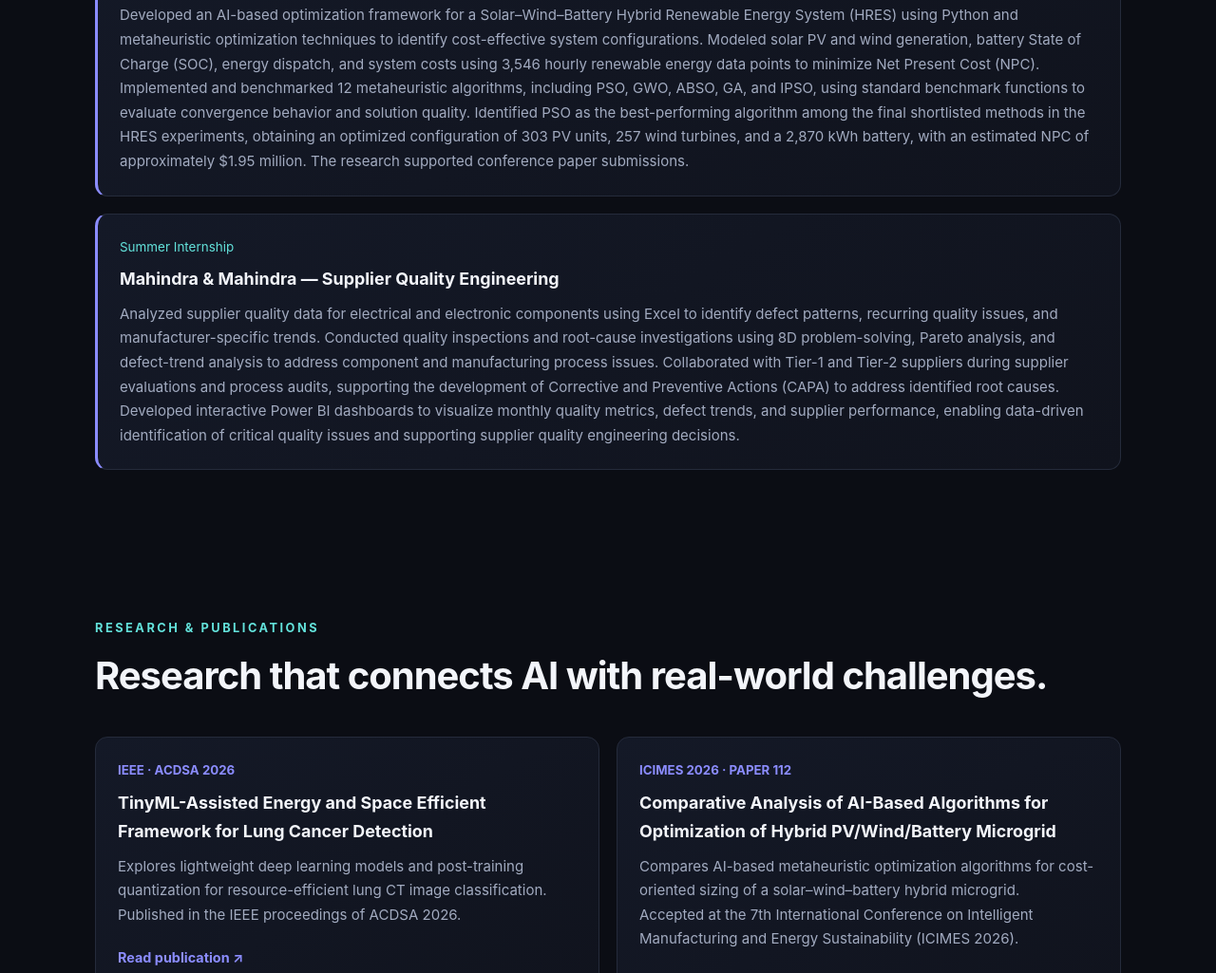
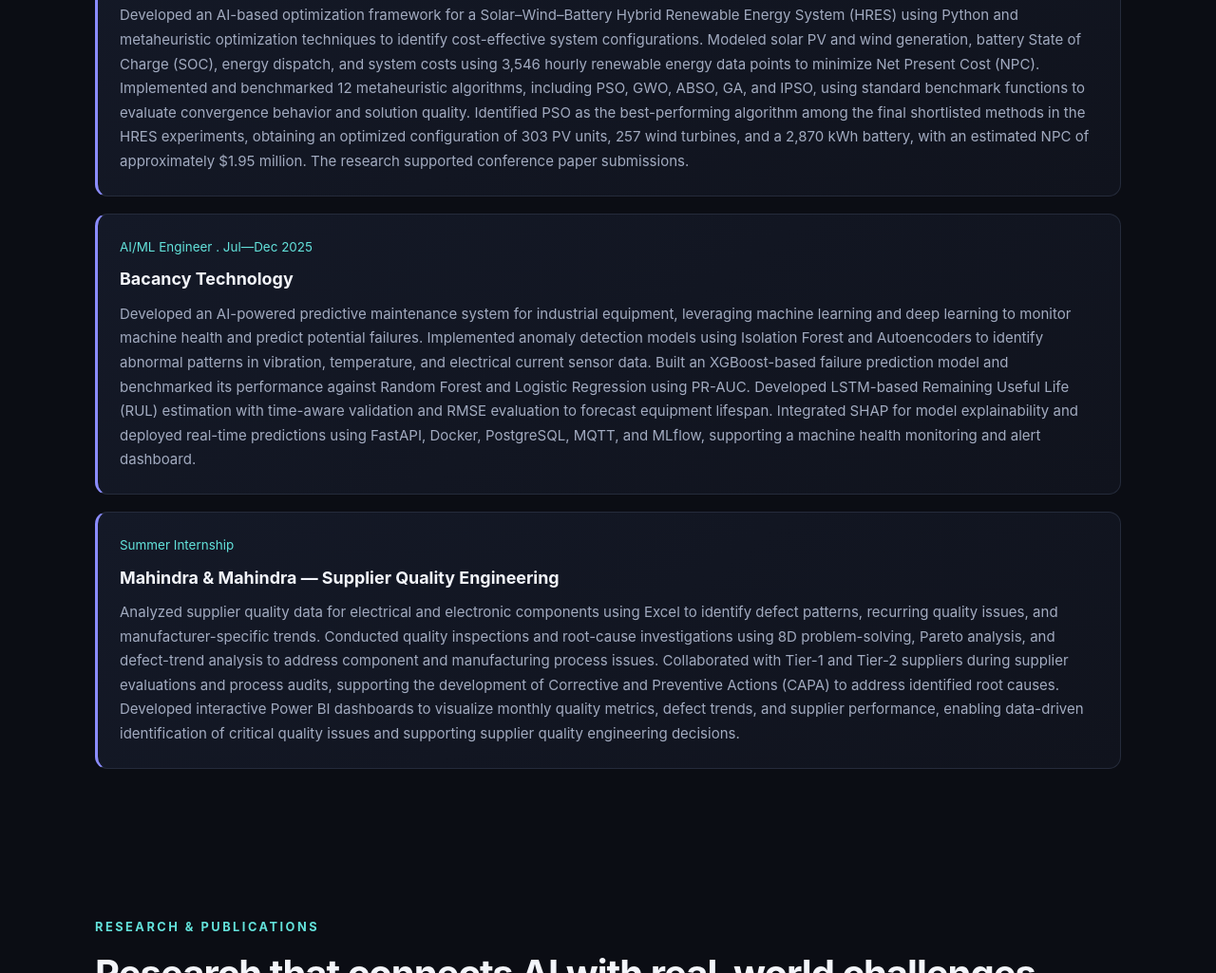
Before and after one commit to takshkalathia/takshkalathia.github.io, a plain HTML site: page index.html in a window 1280 px wide. Shown: the part 2957-3982 px from the top of the page at 95% size. Drawn offline with Linux system fonts and the light colour scheme.

Commit message:
Update index.html

```diff
--- a/index.html
+++ b/index.html
@@ -341,6 +341,13 @@
             <h3>SVNIT Surat — AI-Based Energy Management System</h3>
             <p>Developed an AI-based optimization framework for a Solar–Wind–Battery Hybrid Renewable Energy System (HRES) using Python and metaheuristic optimization techniques to identify cost-effective system configurations. Modeled solar PV and wind generation, battery State of Charge (SOC), energy dispatch, and system costs using 3,546 hourly renewable energy data points to minimize Net Present Cost (NPC). Implemented and benchmarked 12 metaheuristic algorithms, including PSO, GWO, ABSO, GA, and IPSO, using standard benchmark functions to evaluate convergence behavior and solution quality. Identified PSO as the best-performing algorithm among the final shortlisted methods in the HRES experiments, obtaining an optimized configuration of 303 PV units, 257 wind turbines, and a 2,870 kWh battery, with an estimated NPC of approximately $1.95 million. The research supported conference paper submissions.</p>
           </article>
+
+          <article class="card">
+          <div class="meta"> AI/ML Engineer . Jul—Dec 2025</div>
+          <h3>Bacancy Technology</h3>
+          <p>Developed an AI-powered predictive maintenance system for industrial equipment, leveraging machine learning and deep learning to monitor machine health and predict potential failures. Implemented anomaly detection models using Isolation Forest and Autoencoders to identify abnormal patterns in vibration, temperature, and electrical current sensor data. Built an XGBoost-based failure prediction model and benchmarked its performance against Random Forest and Logistic Regression using PR-AUC. Developed LSTM-based Remaining Useful Life (RUL) estimation with time-aware validation and RMSE evaluation to forecast equipment lifespan. Integrated SHAP for model explainability and deployed real-time predictions using FastAPI, Docker, PostgreSQL, MQTT, and MLflow, supporting a machine health monitoring and alert dashboard.</p>
+          </article>
+
           <article class="card">
             <div class="meta">Summer Internship</div>
             <h3>Mahindra & Mahindra — Supplier Quality Engineering</h3>
```
